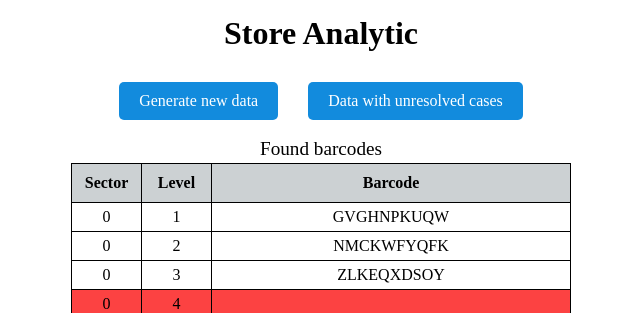
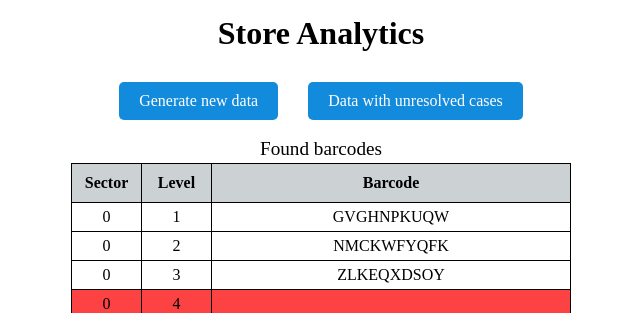
Before and after one commit to melnikov-anton/store-analytics, a Flask app: page / in a window 1280 px wide. Shown: the top 313 px of the page, without its empty margins (319-959 px from the left). Run offline with Flask 2, Linux system fonts and the light colour scheme.

Commit message:
Correct error

```diff
--- a/templates/index.html
+++ b/templates/index.html
@@ -1,7 +1,7 @@
 <!DOCTYPE html>
 <html>
   <head>
-    <title>Store Analytic</title>
+    <title>Store Analytics</title>
     <meta charset="utf-8">
     <meta name="viewport" content="width=device-width, initial-scale=1">
     <link rel="stylesheet" href="{{url_for('static', filename='style.css')}}">
@@ -10,7 +10,7 @@
   <body>
     <div class="container">
       <header>
-        <h1>Store Analytic</h1>
+        <h1>Store Analytics</h1>
       </header>
       <div class="buttons">
         <a class="btn" href="{{ url_for('newdata') }}">Generate new data</a>
```
Also changed, not shown: readme.md.
